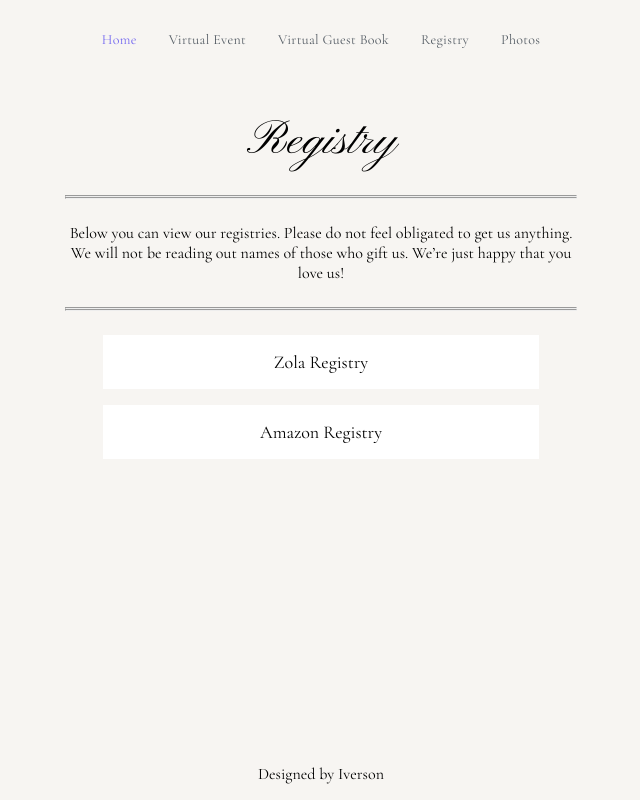
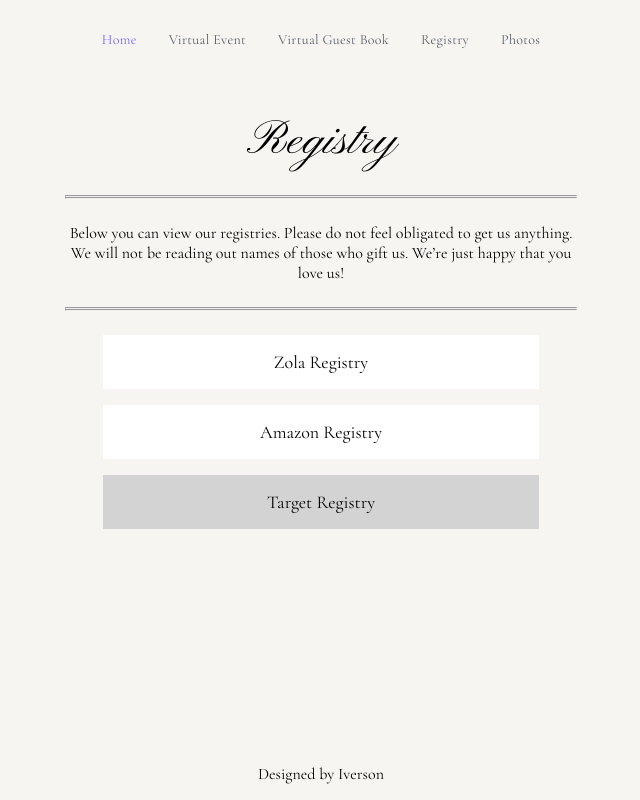
Before and after one commit to Ivcota/Next-Wedding-App, a Next.js app: page /registry in a window 1280 px wide. Shown: the whole page, without its empty margins (319-959 px from the left). Built offline with nearby package versions, Linux system fonts and the light colour scheme.

Commit message:
placeholder target registry

```diff
--- a/pages/registry.tsx
+++ b/pages/registry.tsx
@@ -60,6 +60,14 @@
           Amazon Registry
         </a>
       </ButtonFlexContainer>
+      <ButtonFlexContainer>
+        <a
+          className={`button ${styles["button-spaced"]} ${styles["button--inactive"]} `}
+          target="_blank"
+        >
+          Target Registry
+        </a>
+      </ButtonFlexContainer>
     </MotionMainContainer>
   );
 };
--- a/styles/registry.module.css
+++ b/styles/registry.module.css
@@ -1,3 +1,7 @@
 .button-spaced {
   margin-top: 1rem;
 }
+
+.button--inactive {
+  background-color: rgb(211, 211, 211);
+}
```
